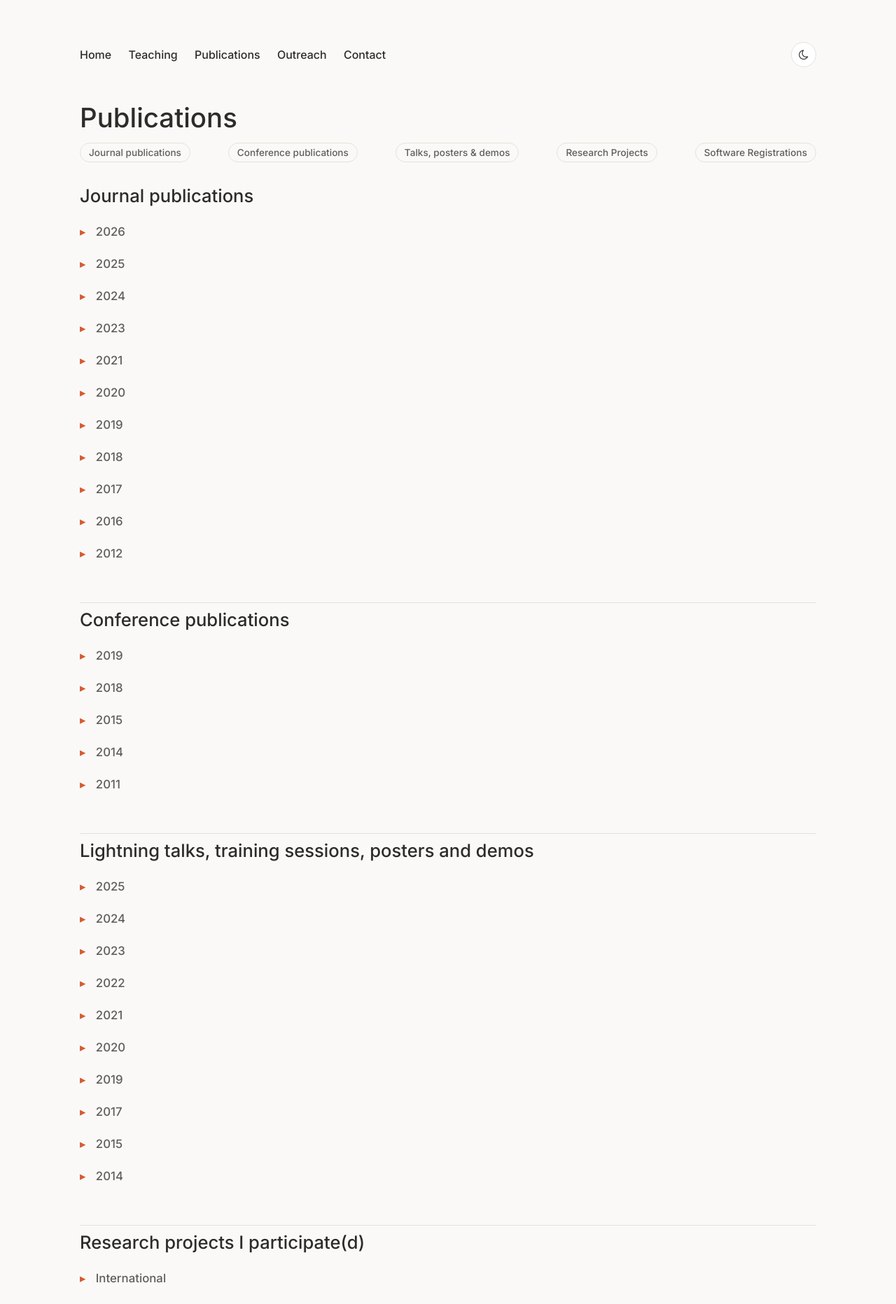
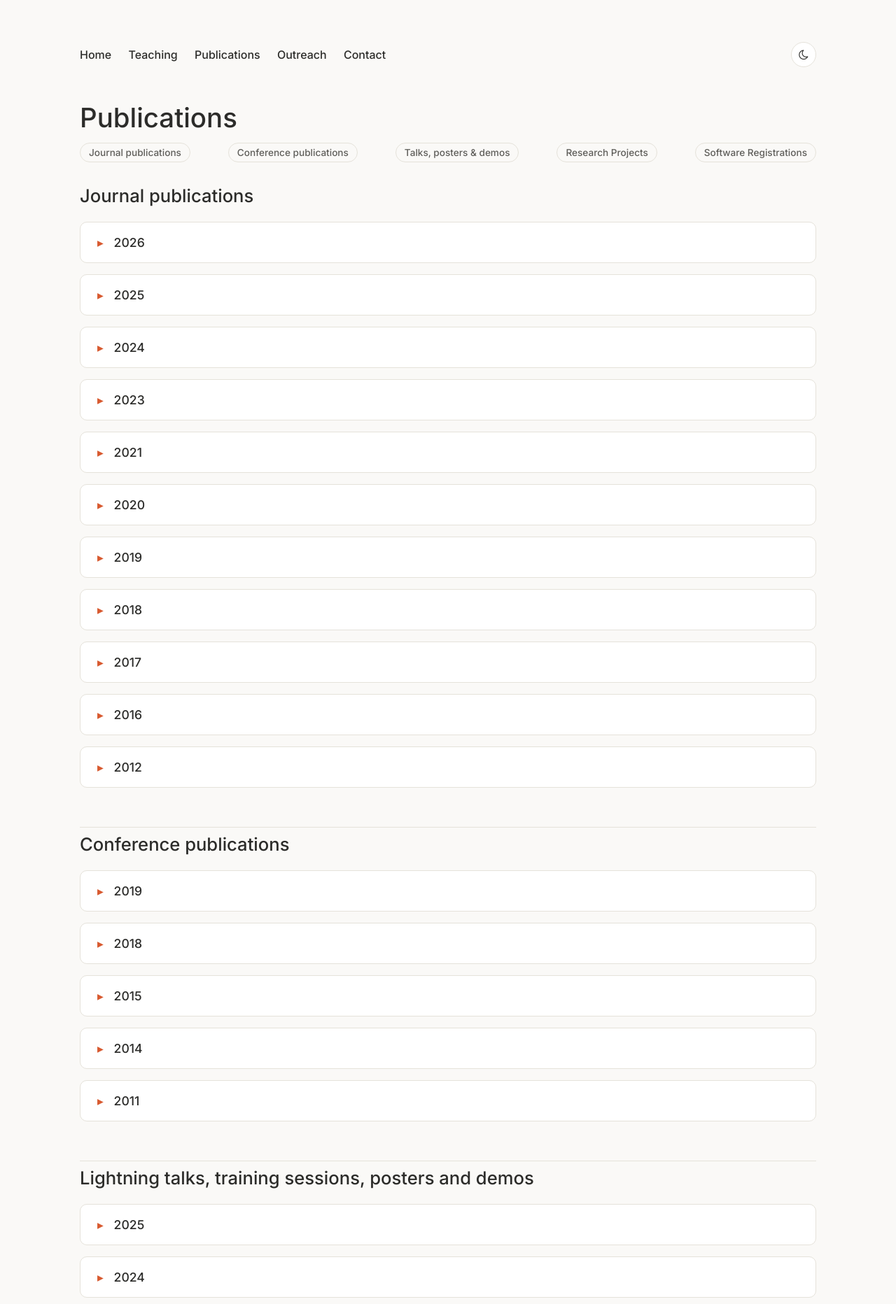
Before and after one commit to amcaar/amcaar.github.io, a Jekyll site: the page built from cv/index.html, in a window 1280 px wide. Shown: the top 1864 px of the page at 70% size. Built offline with Jekyll 4.4.1, drawn with Linux system fonts in a browser that asks for light colours; a style sheet for code colours, icons or effects is not loaded.

Commit message:
Refactor cv-year styles and remove publications heading
Removed styles for publications heading and updated cv-year styles.

```diff
--- a/css/pages.css
+++ b/css/pages.css
@@ -294,24 +294,20 @@ ul.contact {
 	margin-top: 24px;
 }
 
-.publications h3 {
-	color: var(--color-text-secondary);
-	font-size: 1.05em;
-	margin-top: 28px;
-	margin-bottom: 10px;
-}
-
 .cv-year {
-	margin-top: 18px;
+	background: var(--color-surface);
+	border: 1px solid var(--color-border);
+	border-radius: 10px;
+	padding: 18px 24px;
+	margin-bottom: 16px;
 }
 
 .cv-year summary {
 	cursor: pointer;
 	list-style: none;
-	color: var(--color-text-secondary);
-	font-size: 1.05em;
+	color: var(--color-text);
+	font-size: 1.1em;
 	font-weight: 500;
-	padding: 4px 0;
 }
 
 .cv-year summary::-webkit-details-marker {
```
